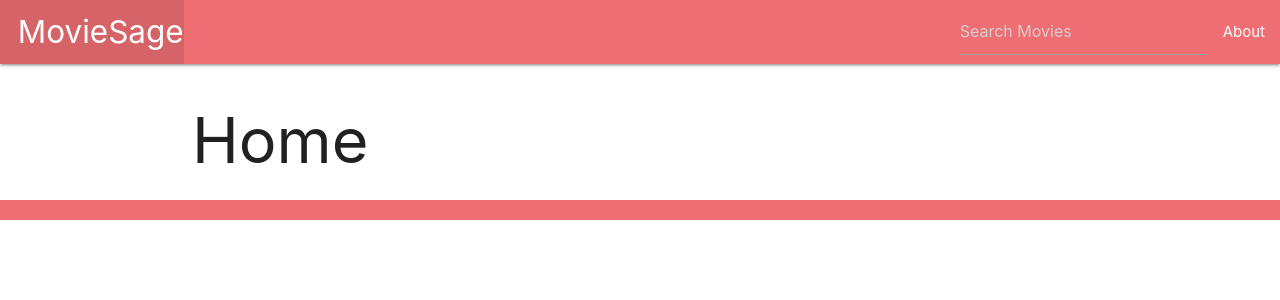
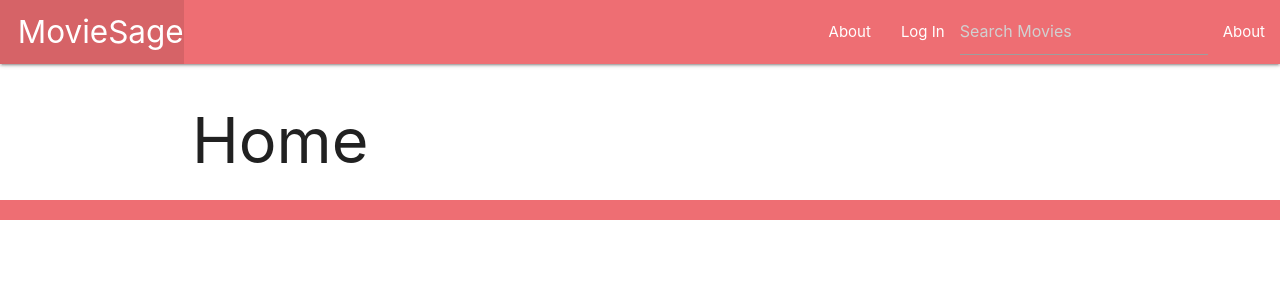
Before and after one commit to ahmedhesi/moviesage, a Django app: page / in a window 1280 px wide. Shown: the top 300 px of the page. Run offline with Django 4.2, Linux system fonts and the light colour scheme.

Commit message:
Finished dynamic nav bar

```diff
--- a/main_app/templates/base.html
+++ b/main_app/templates/base.html
@@ -15,7 +15,17 @@
           <li><a href="/" class="left brand-logo">&nbsp;&nbsp;MovieSage</a></li>
         </ul>
         <ul class="right">
-          <li>
+          <li><a href="{% url 'about' %}">About</a></li>
+          {% if user.is_authenticated %}
+            <li><a href="{% url 'about'  %}">Movies I Want To Watch</a></li>
+            <li><a href="{% url 'about'  %}">View All Toys</a></li>
+            <li><a href="{% url 'about'  %}">Add a Cat</a></li>
+            <li><a href="{% url 'about'  %}">View All My Cats</a></li>
+            <li><a href="{% url 'logout'  %}">Log Out</a></li>
+          {% else %}
+            <li><a href="{% url 'login' %}">Log In</a></li>
+          {% endif %}
+            <li>
             <form action="/search/" method="POST">
               {% csrf_token %}
               <input name='searchbar' type="text" placeholder="Search Movies">
--- a/moviesage/settings.py
+++ b/moviesage/settings.py
@@ -132,6 +132,8 @@ STATIC_URL = 'static/'
 
 LOGIN_REDIRECT_URL = '/'
 
+LOGOUT_REDIRECT_URL = '/'
+
 # Default primary key field type
 # https://docs.djangoproject.com/en/4.2/ref/settings/#default-auto-field
 
```
Also changed, not shown: main_app/views.py (line endings or trailing spaces).
